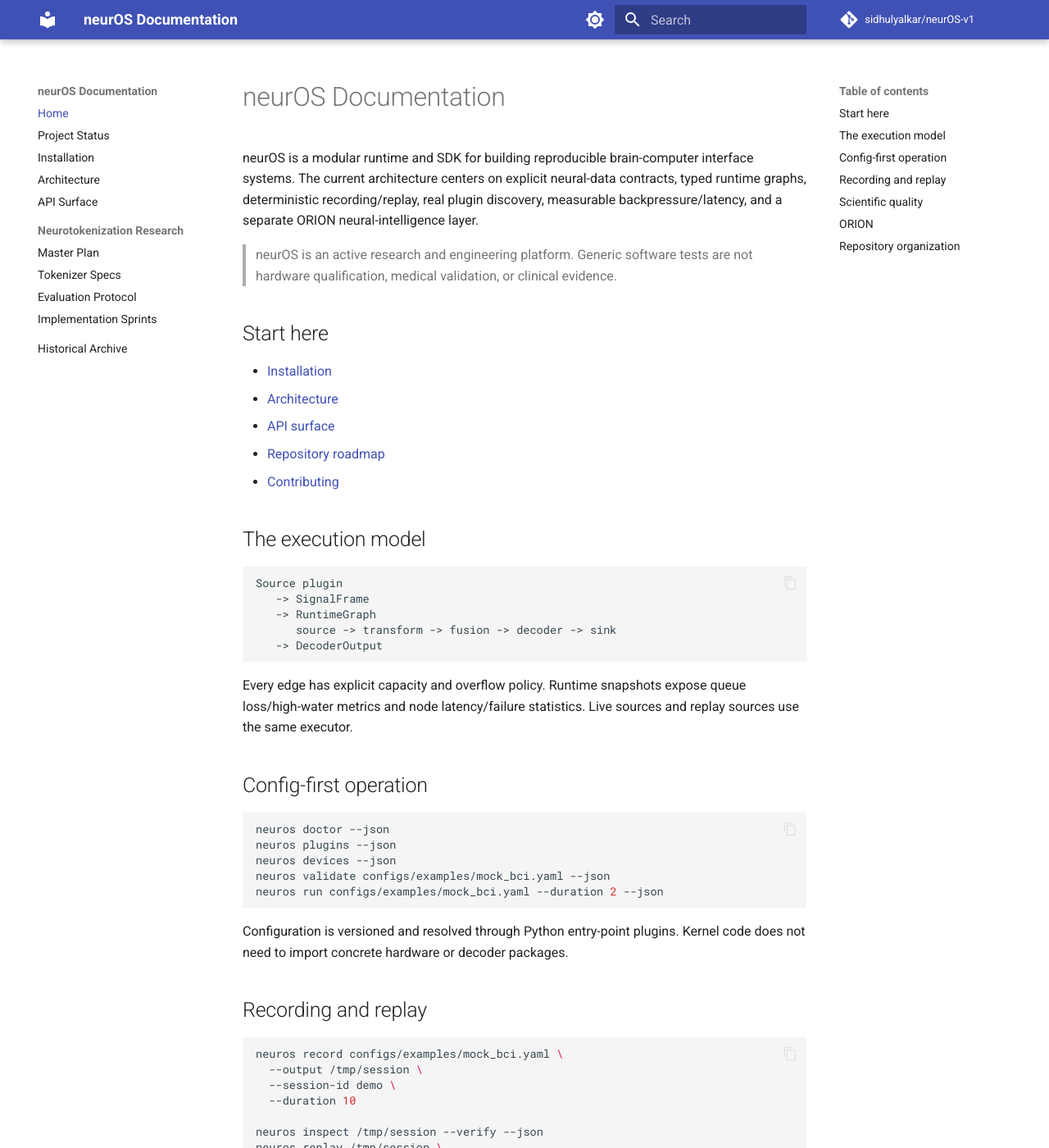
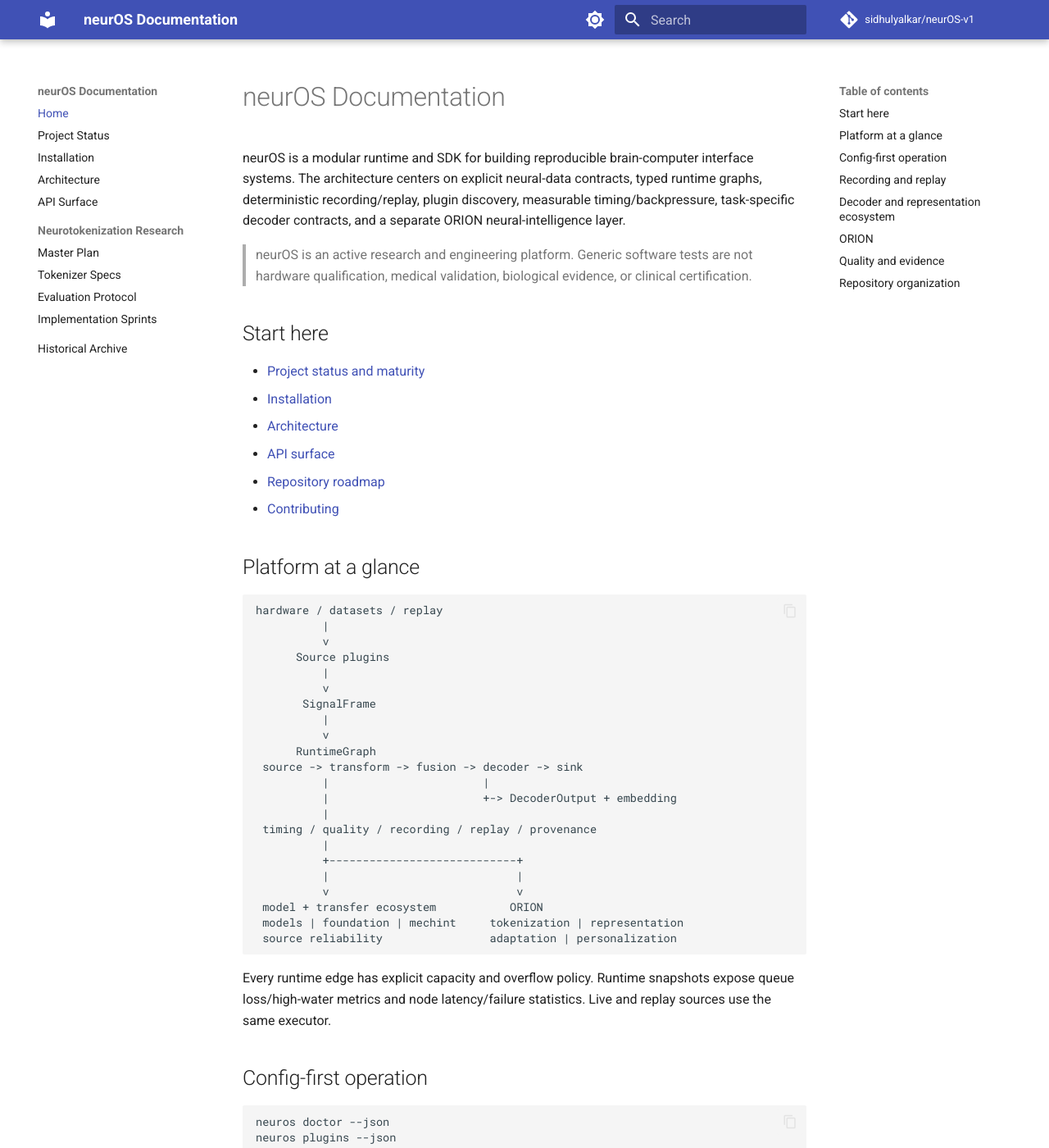
Before and after one commit to sidhulyalkar/neurOS-v1, an MkDocs documentation site: the page built from docs/index.md, in a window 1280 px wide and 1400 px high. Shown: the whole window at 82% size. Built offline with MkDocs 1.6.1 and Material for MkDocs 9.7.7, drawn with Linux system fonts in a browser that asks for light colours; comment, search, counter and statistics services are not loaded; some of the changed text lies outside the part shown.

Commit message:
docs: align documentation home with current platform

````diff
--- a/docs/index.md
+++ b/docs/index.md
@@ -1,28 +1,46 @@
 # neurOS Documentation
 
-neurOS is a modular runtime and SDK for building reproducible brain-computer interface systems. The current architecture centers on explicit neural-data contracts, typed runtime graphs, deterministic recording/replay, real plugin discovery, measurable backpressure/latency, and a separate ORION neural-intelligence layer.
+neurOS is a modular runtime and SDK for building reproducible brain-computer interface systems. The architecture centers on explicit neural-data contracts, typed runtime graphs, deterministic recording/replay, plugin discovery, measurable timing/backpressure, task-specific decoder contracts, and a separate ORION neural-intelligence layer.
 
-> neurOS is an active research and engineering platform. Generic software tests are not hardware qualification, medical validation, or clinical evidence.
+> neurOS is an active research and engineering platform. Generic software tests are not hardware qualification, medical validation, biological evidence, or clinical certification.
 
 ## Start here
 
+- [Project status and maturity](PROJECT_STATUS.md)
 - [Installation](getting-started/installation.md)
 - [Architecture](ARCHITECTURE.md)
 - [API surface](API_REFERENCE.md)
 - [Repository roadmap](../ROADMAP.md)
 - [Contributing](../CONTRIBUTING.md)
 
-## The execution model
+## Platform at a glance
 
 ```text
-Source plugin
-   -> SignalFrame
-   -> RuntimeGraph
-      source -> transform -> fusion -> decoder -> sink
-   -> DecoderOutput
+hardware / datasets / replay
+          |
+          v
+      Source plugins
+          |
+          v
+       SignalFrame
+          |
+          v
+      RuntimeGraph
+ source -> transform -> fusion -> decoder -> sink
+          |                       |
+          |                       +-> DecoderOutput + embedding
+          |
+ timing / quality / recording / replay / provenance
+          |
+          +----------------------------+
+          |                            |
+          v                            v
+ model + transfer ecosystem           ORION
+ models | foundation | mechint     tokenization | representation
+ source reliability                adaptation | personalization
 ```
 
-Every edge has explicit capacity and overflow policy. Runtime snapshots expose queue loss/high-water metrics and node latency/failure statistics. Live sources and replay sources use the same executor.
+Every runtime edge has explicit capacity and overflow policy. Runtime snapshots expose queue loss/high-water metrics and node latency/failure statistics. Live and replay sources use the same executor.
 
 ## Config-first operation
 
@@ -50,20 +68,23 @@ neuros replay /tmp/session \
   --json
 ```
 
-The canonical neurOS archive preserves exact sequence/timing/quality semantics and provenance. NWB and Zarr are optional interoperability exports.
+The canonical neurOS archive preserves exact sequence, timing, quality, and provenance semantics. NWB and Zarr are optional interoperability exports.
 
-## Scientific quality
+## Decoder and representation ecosystem
 
-The repository separates several evidence layers rather than collapsing them into a single test count:
+`neuros-models` owns faithful task-specific decoders, logits/embeddings, stable analysis surfaces, and model-side metadata. Its deep decoders use an explicit PyTorch implementation rather than environment-dependent algorithm substitution.
 
-- kernel contract tests,
-- end-to-end BCI/config execution,
-- persistent replay and storage interoperability,
-- deterministic scientific/latency gates,
-- ORION representation benchmarks,
-- future hardware qualification profiles.
+```bash
+neuros-models list
+neuros-models list --mechint-ready
+neuros-models show eeg-conformer
+```
 
-Current generic quality thresholds are version-controlled under `configs/quality/`. Performance claims should always identify the evidence tier that produced them.
+`neuros-foundation` owns discovery, adapter capability metadata, representation probes, and split/protocol-aware comparisons across neural foundation-model ecosystems. Catalog presence is not treated as proof that a model is locally runnable or independently reproduced.
+
+`neuros-sourceweigher` owns source/domain reliability estimation and transfer-risk-aware fusion. It can consume representations without making model packages depend on its algorithms.
+
+`neuros-mechint` owns causal intervention, faithfulness, held-out evidence, replication, and evidence-artifact contracts. Its v1 release explicitly separates software readiness from empirical evidence completion.
 
 ## ORION
 
@@ -79,6 +100,22 @@ ORION is the neural-intelligence layer. Its initial tokenization work uses expli
 
 The synthetic benchmark uses separately seeded train/test sessions, labeled neural motifs, timing jitter, and unit dropout. Fit-requiring tokenizers never auto-fit during evaluation.
 
+## Quality and evidence
+
+The repository separates evidence rather than collapsing it into one green badge:
+
+- kernel contracts across supported Python versions,
+- end-to-end BCI/config execution,
+- persistent replay and storage interoperability,
+- deterministic scientific/latency gates,
+- model/mechanistic-analysis contracts,
+- foundation-model interoperability regressions,
+- SourceWeigher regressions,
+- ORION tokenization contracts and synthetic benchmark evidence,
+- mech-int scientific software gates and executed tutorials.
+
+Hardware qualification, real-dataset evidence, closed-loop qualification, and clinical evidence remain stronger and separate tiers.
+
 ## Repository organization
 
 Current product documentation stays under `docs/`. Historical plans and session notes live under `docs/archive/` and should not be treated as current API or performance documentation.
````
